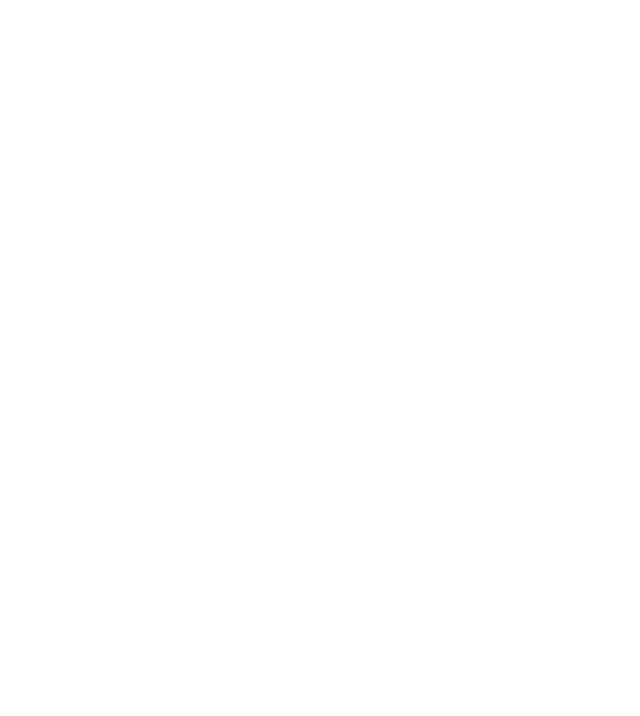
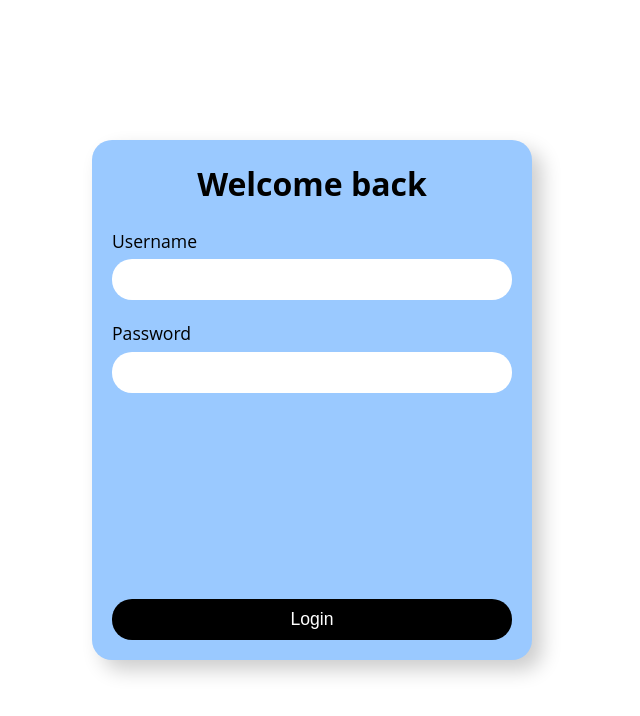
Before and after one commit to A1isandr/Trackify, a plain HTML site: page wwwroot/authorize.html in a window 1280 px wide. Shown: the whole page, without its empty margins (328-968 px from the left). Drawn offline with Linux system fonts and the light colour scheme.

Commit message:
Rename some stylesheets. Work on index and authorization pages.

```diff
--- a/Properties/launchSettings.json
+++ b/Properties/launchSettings.json
@@ -13,7 +13,7 @@
       "commandName": "Project",
       "dotnetRunMessages": true,
       "launchBrowser": true,
-      "launchUrl": "index.html",
+      "launchUrl": "",
       "applicationUrl": "http://localhost:5082",
       "environmentVariables": {
         "ASPNETCORE_ENVIRONMENT": "Development"
@@ -23,7 +23,7 @@
       "commandName": "Project",
       "dotnetRunMessages": true,
       "launchBrowser": true,
-      "launchUrl": "index.html",
+      "launchUrl": "",
       "applicationUrl": "https://localhost:7038;http://localhost:5082",
       "environmentVariables": {
         "ASPNETCORE_ENVIRONMENT": "Development"
@@ -32,7 +32,7 @@
     "IIS Express": {
       "commandName": "IISExpress",
       "launchBrowser": true,
-      "launchUrl": "index.html",
+      "launchUrl": "",
       "environmentVariables": {
         "ASPNETCORE_ENVIRONMENT": "Development"
       }
--- a/wwwroot/authorize.html
+++ b/wwwroot/authorize.html
@@ -2,9 +2,43 @@
 <html lang="en">
     <head>
         <meta charset="UTF-8">
+        <link rel="stylesheet" href="/styles/authorize/main.css">
         <title>Title</title>
     </head>
+
     <body>
+        <main>
+            <div class="card">
+<!--                <div class="authorize__methods">-->
+<!--                    -->
+<!--                    -->
+<!--                    <span>-->
+<!--                        Register-->
+<!--                    </span>-->
+<!--                </div>-->
 
+                <div class="form__container">
+                    <h1>
+                        Welcome back
+                    </h1>
+
+                    <form action="/login" method="get">
+                        <div class="input">
+                            <div class="input__container">
+                                <label for="username">Username</label>
+                                <input type="text" name="username" id="username">
+                            </div>
+
+                            <div class="input__container">
+                                <label for="password">Password</label>
+                                <input type="password" name="password" id="password">
+                            </div>
+                        </div>
+
+                        <input type="submit" value="Login">
+                    </form>
+                </div>
+            </div>
+        </main>
     </body>
 </html>
--- /dev/null
+++ b/wwwroot/scripts/index/index.js
@@ -0,0 +1,5 @@
+const authorizeButton = document.querySelector('#authorize-button');
+
+authorizeButton.addEventListener('click', () => {
+    window.location.href = '/authorize';
+});
--- /dev/null
+++ b/wwwroot/styles/authorize/main.css
@@ -0,0 +1,66 @@
+@import "../global-main.css";
+
+body {
+    width: 100vw;
+    height: 100vh;
+}
+
+main {
+    display: flex;
+    justify-content: center;
+    align-items: center;
+    width: 100%;
+    height: 100%;
+}
+
+.card {
+    border-radius: 20px;
+    box-shadow: 10px 10px 20px rgba(0, 0, 0, 0.2);
+    background: var(--primary-color);
+    padding: 20px;
+}
+
+.form__container {
+    display: flex;
+    flex-direction: column;
+    justify-content: space-between;
+    gap: 20px;
+    width: 25rem;
+    height: 30rem;
+}
+
+h1 {
+    text-align: center;
+}
+
+form {
+    display: flex;
+    flex-direction: column;
+    justify-content: space-between;
+    width: 100%;
+    height: 100%;
+}
+
+.input__container {
+    margin-bottom: 20px;
+}
+
+label {
+    display: block;
+    font-size: 1.1em;
+    margin-bottom: 5px;
+}
+
+input[type="text"], input[type="password"] {
+    width: 100%;
+}
+
+input[type="submit"] {
+    font-size: 1.1rem;
+    border-radius: 20px;
+    border: none;
+    background: var(--secondary-color);
+    color: white;
+    cursor: pointer;
+    padding: 10px 20px;
+}
--- a/wwwroot/styles/board/board.css
+++ b/wwwroot/styles/board/board.css
@@ -1,6 +1,6 @@
-/*========board========*/
+@import "../global-variables.css";
+
 :root {
-    --board-background-color: rgb(154, 201, 255);
     --category-background-color: rgba(255, 255, 255, 0.3);
 }
 
@@ -13,7 +13,7 @@
     height: 100%;
     border-radius: 20px 0 0 0;
     box-shadow: inset 5px 5px 10px rgba(0, 0, 0, 0.1);
-    background: var(--board-background-color);
+    background: var(--primary-color);
     padding: 20px 0 0 0;
     transition: border-radius 0.3s ease-out;
 }
@@ -99,7 +99,7 @@
 }
 
 .category__title:focus {
-    outline: 2px solid black;
+    outline: 2px solid var(--secondary-color);
     background: white;
 }
 
--- a/wwwroot/styles/board/index.css
+++ /dev/null
@@ -1,83 +0,0 @@
-@import "header.css";
-@import "menu.css";
-@import "board.css";
-
-:root {
-    --body-background-color: #ffffff;
-
-    --header-height: 3rem;
-    --menu-width: 300px;
-
-    --button-hover-shadow: 3px 3px 10px rgba(0, 0, 0, 0.1);
-    --button-active-shadow: inset 3px 3px 10px rgba(0, 0, 0, 0.1);
-}
-
-
-
-* {
-    box-sizing: border-box;
-    padding: 0;
-    margin: 0;
-}
-
-
-
-html {
-    font: 1rem/1.5 'Open Sans', sans-serif;
-}
-
-body {
-    width: 100vw;
-    height: 100vh;
-    background: var(--body-background-color)
-}
-
-header {
-    height: var(--header-height);
-}
-
-.overlay {
-    display: flex;
-    width: 100%;
-    height: calc(100% - var(--header-height));
-}
-
-aside {
-    position: relative;
-    width: var(--menu-width);
-    overflow-x: hidden;
-    transition: width 0.3s ease-out;
-}
-
-aside.hidden {
-    width: 0;
-}
-
-main {
-    width: calc(100% - var(--menu-width));
-    flex-grow: 1;
-}
-
-.material-symbols-rounded {
-    font-variation-settings:
-            'FILL' 0,
-            'wght' 600,
-            'GRAD' 0,
-            'opsz' 20
-}
-
-button {
-    border-radius: 10px;
-    border: none;
-    background: none;
-    cursor: pointer;
-    transition: box-shadow 0.2s ease-in-out;
-}
-
-button:hover {
-    box-shadow: var(--button-hover-shadow)
-}
-
-button:active {
-    box-shadow: var(--button-active-shadow)
-}
--- /dev/null
+++ b/wwwroot/styles/board/main.css
@@ -0,0 +1,45 @@
+@import "../global-main.css";
+@import "header.css";
+@import "menu.css";
+@import "board.css";
+
+:root {
+    --body-background-color: #ffffff;
+
+    --header-height: 3rem;
+    --menu-width: 300px;
+}
+
+
+
+body {
+    width: 100vw;
+    height: 100vh;
+    background: var(--body-background-color)
+}
+
+header {
+    height: var(--header-height);
+}
+
+.overlay {
+    display: flex;
+    width: 100%;
+    height: calc(100% - var(--header-height));
+}
+
+aside {
+    position: relative;
+    width: var(--menu-width);
+    overflow-x: hidden;
+    transition: width 0.3s ease-out;
+}
+
+aside.hidden {
+    width: 0;
+}
+
+main {
+    width: calc(100% - var(--menu-width));
+    flex-grow: 1;
+}
--- /dev/null
+++ b/wwwroot/styles/global-main.css
@@ -0,0 +1,54 @@
+@import "global-variables.css";
+
+
+* {
+    box-sizing: border-box;
+    padding: 0;
+    margin: 0;
+}
+
+html {
+    font: 1rem/1.5 'Open Sans', sans-serif;
+}
+
+.material-symbols-rounded {
+    font-variation-settings:
+            'FILL' 0,
+            'wght' 600,
+            'GRAD' 0,
+            'opsz' 20
+}
+
+
+
+button {
+    border-radius: 10px;
+    border: none;
+    background: none;
+    cursor: pointer;
+    transition: box-shadow 0.2s ease-in-out;
+}
+
+button:hover {
+    box-shadow: var(--button-hover-shadow)
+}
+
+button:active {
+    box-shadow: var(--button-active-shadow)
+}
+
+
+input[type="text"], input[type="password"] {
+    font-size: 1.1rem;
+    border-radius: 20px;
+    border: none;
+    outline: 2px solid transparent;
+    background: white;
+    resize: none;
+    padding: 10px 20px;
+    transition: outline 0.2s ease-in-out;
+}
+
+input[type="text"]:focus, input[type="password"]:focus {
+    outline: 2px solid var(--secondary-color);
+}
--- /dev/null
+++ b/wwwroot/styles/global-variables.css
@@ -0,0 +1,7 @@
+:root {
+    --primary-color: #9AC9FFFF;
+    --secondary-color: #000000;
+
+    --button-hover-shadow: 3px 3px 10px rgba(0, 0, 0, 0.1);
+    --button-active-shadow: inset 3px 3px 10px rgba(0, 0, 0, 0.1);
+}
--- /dev/null
+++ b/wwwroot/styles/index/main.css
@@ -0,0 +1,31 @@
+@import "../main.css";
+
+body {
+    width: 100vw;
+    height: 100vh;
+}
+
+main {
+    width: 100%;
+    height: 100%;
+}
+
+.wrapper {
+    display: flex;
+    flex-direction: column;
+    justify-content: center;
+    align-items: center;
+    gap: 10%;
+    width: 100%;
+    height: 50%;
+}
+
+h1 {
+    font-size: 5rem;
+}
+
+#authorize-button {
+    font-size: 2rem;
+    font-weight: bold;
+    padding: 10px 20px;
+}
```
Also changed, not shown: wwwroot/board.html (+1 -1 lines), wwwroot/index.html (+10 -6 lines), wwwroot/scripts/board/board.js (renamed from wwwroot/scripts/board.js), wwwroot/scripts/board/index.js (renamed from wwwroot/scripts/index.js), wwwroot/scripts/board/menu.js (renamed from wwwroot/scripts/menu.js), 4 other files. Lines whose indentation alone changed are shown as unchanged.
